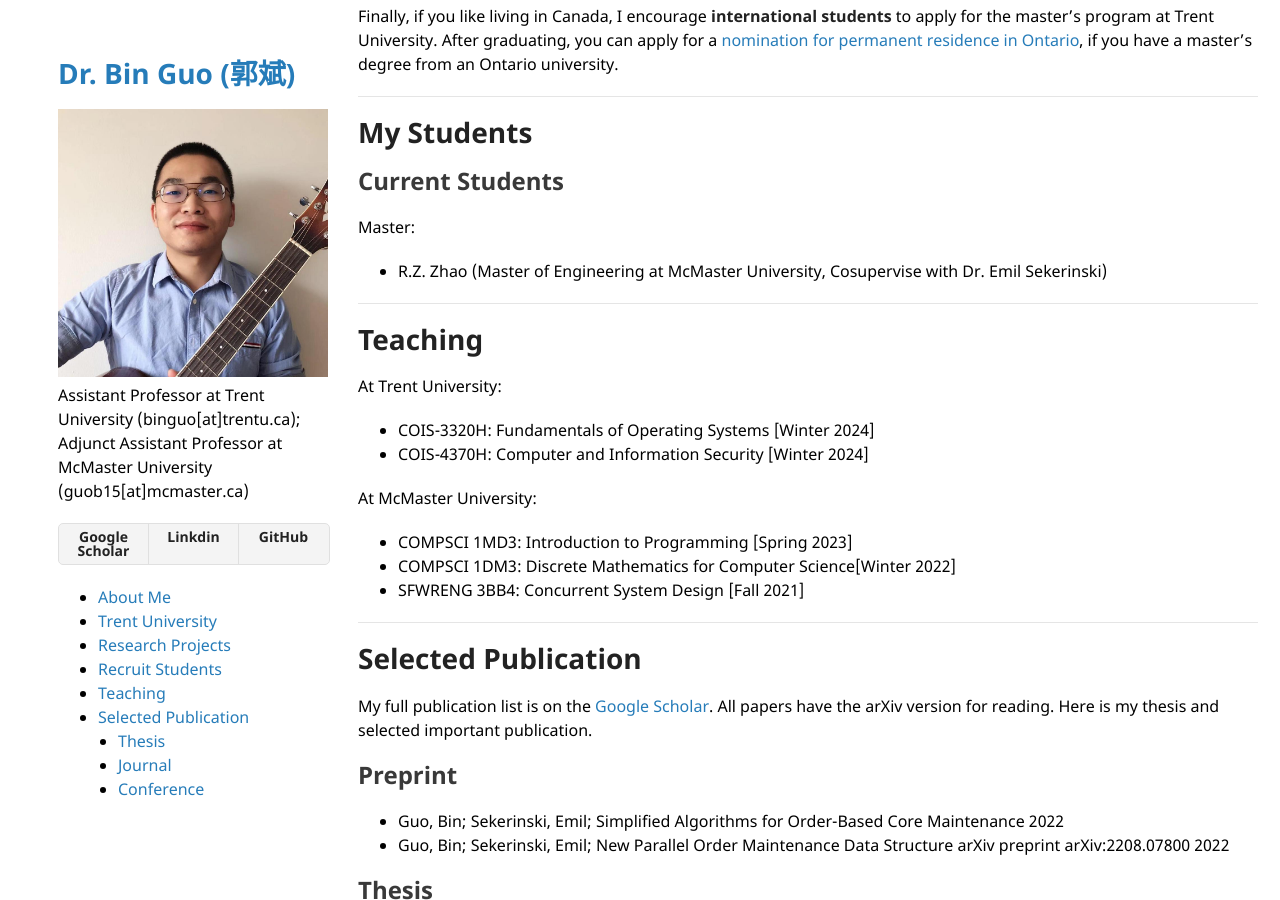
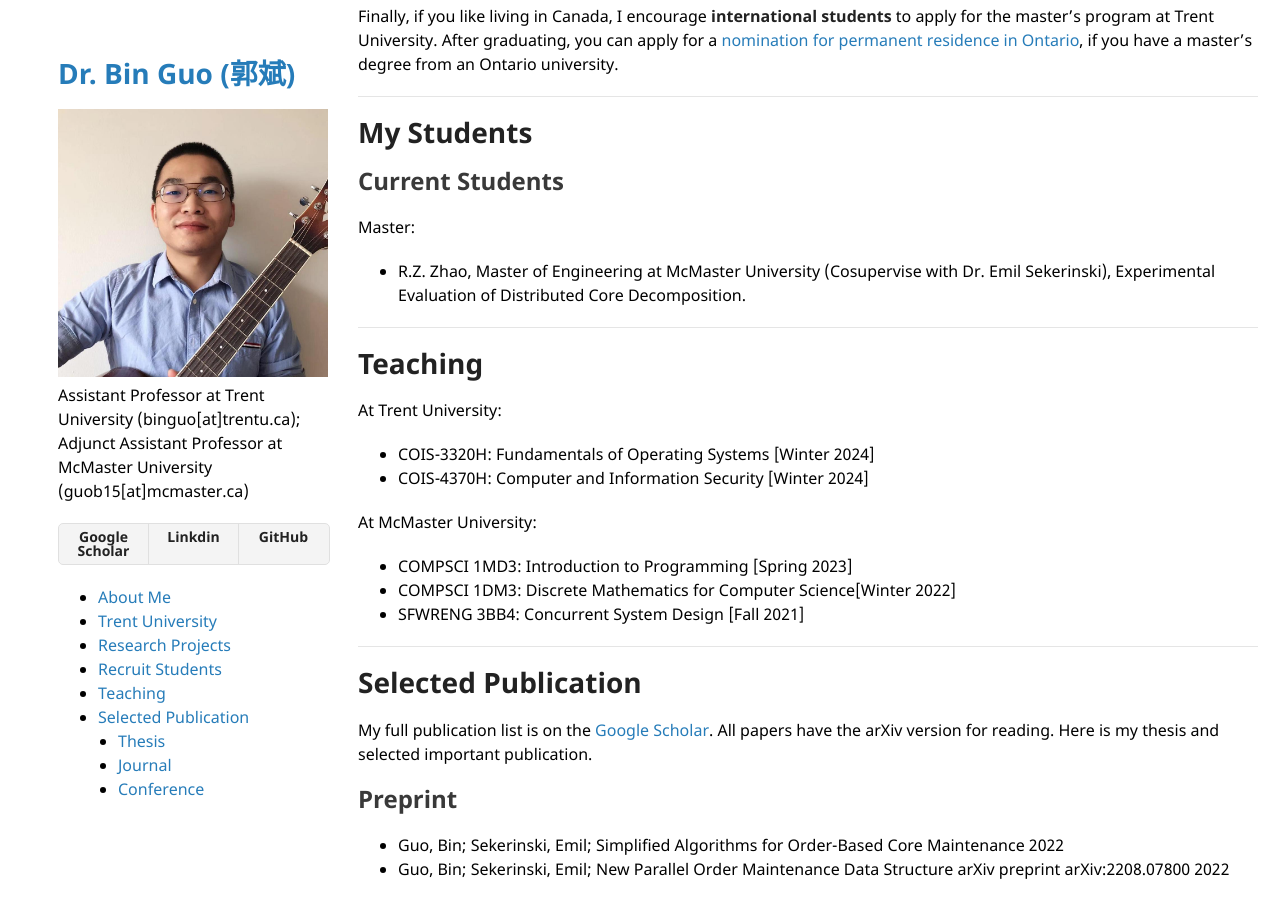
Before and after one commit to bin-guo/bin-guo.github.io, a Jekyll site: the page built from index.md, in a window 1280 px wide and 900 px high, scrolled down 3042 px. Built offline with Jekyll 4.4.1, drawn with Linux system fonts in a browser that asks for light colours; our own code applies the rules of GitHub Pages for plain Markdown files.

Commit message:
Update index.md

```diff
--- a/index.md
+++ b/index.md
@@ -78,7 +78,7 @@ After graduating, you can apply for a [nomination for permanent residence in Ont
 
 ## Current Students
 Master:
-* R.Z. Zhao (Master of Engineering at McMaster University, Cosupervise with Dr. Emil Sekerinski)
+* R.Z. Zhao, Master of Engineering at McMaster University (Cosupervise with Dr. Emil Sekerinski), Experimental Evaluation of Distributed Core Decomposition.
 
 ---
 
```
